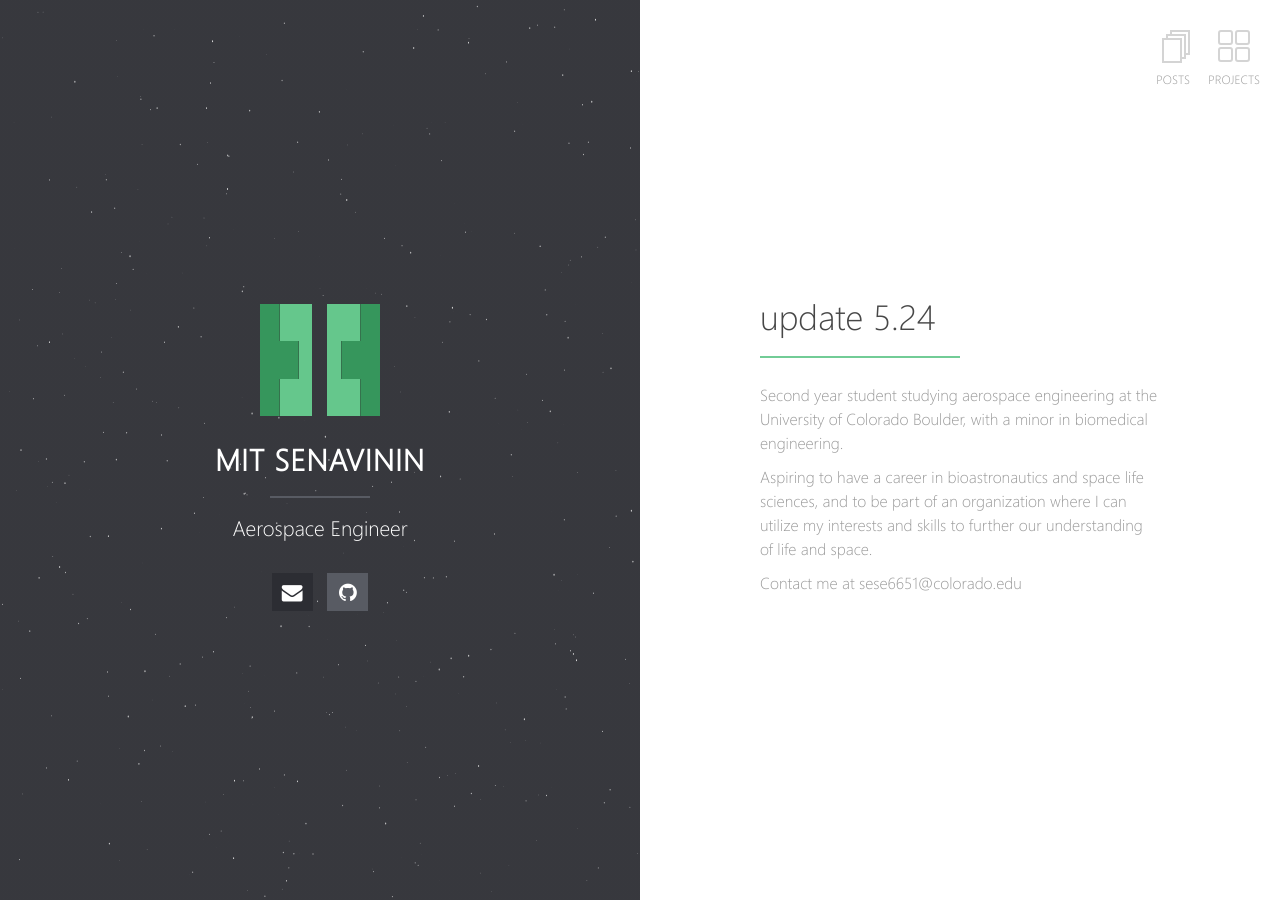
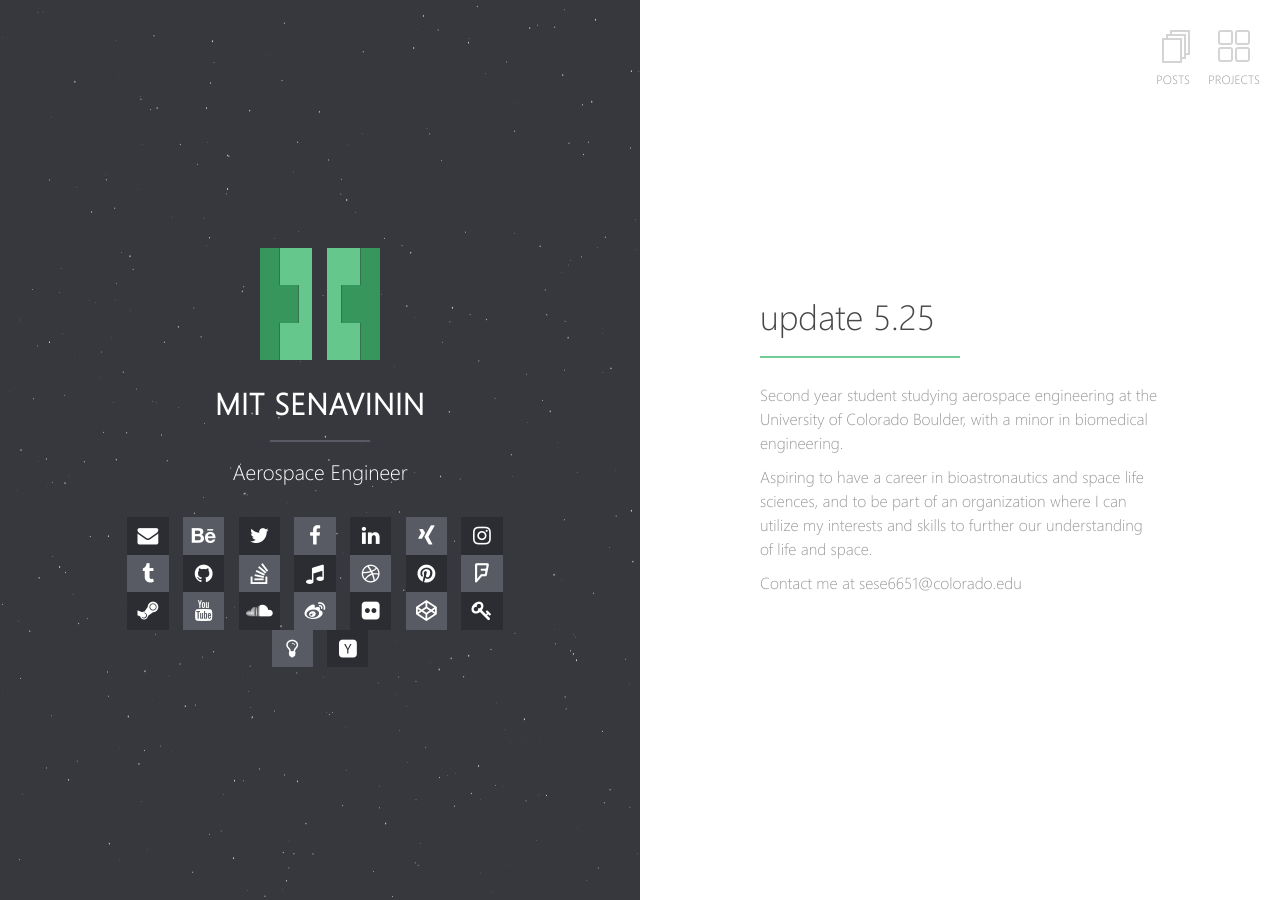
Before and after one commit to MTSVN/mtsvn.github.io, a Jekyll site: the page built from index.md, in a window 1280 px wide. Built offline with Jekyll 4.4.1, drawn with Linux system fonts in a browser that asks for light colours; our own code applies the rules of GitHub Pages for plain Markdown files; part of the change alters nothing that is shown.

Commit message:
Update5.25

```diff
--- a/_config.yml
+++ b/_config.yml
@@ -30,29 +30,29 @@ sass:
 
 # Social Links
 email:              sese6651@colorado.edu
-#google.plus:        username
-#twitter:            username
-#facebook:           username
+google.plus:        username
+twitter:            username
+facebook:           username
 github:             MTSVN
-#stackoverflow:     123456/username   from a "http://stackoverflow.com/users/123456/username" link
-#linkedin:          username
-#xing:              username
-#instagram:         username
-#lastfm:            username
-#tumblr:            username
-#pinterest:         username
-#foursquare:        username
-#steam:             username
-#dribbble:          username
-#youtube:           username
-#soundcloud:        username
-#weibo:             username
-#flickr:            username
-#codepen:           username
-#keybase:           username
-#xmpp:              username@server.com
-#hackernews:        username
-#behance:           username
+stackoverflow:     123456/username   from a "http://stackoverflow.com/users/123456/username" link
+linkedin:          username
+xing:              username
+instagram:         username
+lastfm:            username
+tumblr:            username
+pinterest:         username
+foursquare:        username
+steam:             username
+dribbble:          username
+youtube:           username
+soundcloud:        username
+weibo:             username
+flickr:            username
+codepen:           username
+keybase:           username
+xmpp:              username@server.com
+hackernews:        username
+behance:           username
 
 # Gems
 gems:
--- a/index.md
+++ b/index.md
@@ -1,7 +1,7 @@
 ---
 layout: home
 ---
-# update 5.24
+# update 5.25
 
 Second year student studying aerospace engineering at the University of Colorado Boulder, with a minor in biomedical engineering.
 
```
Also changed, not shown: 1 other file.
